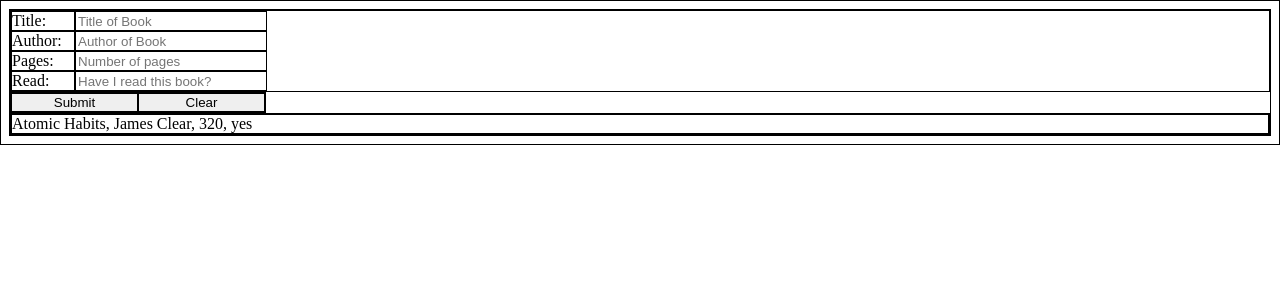
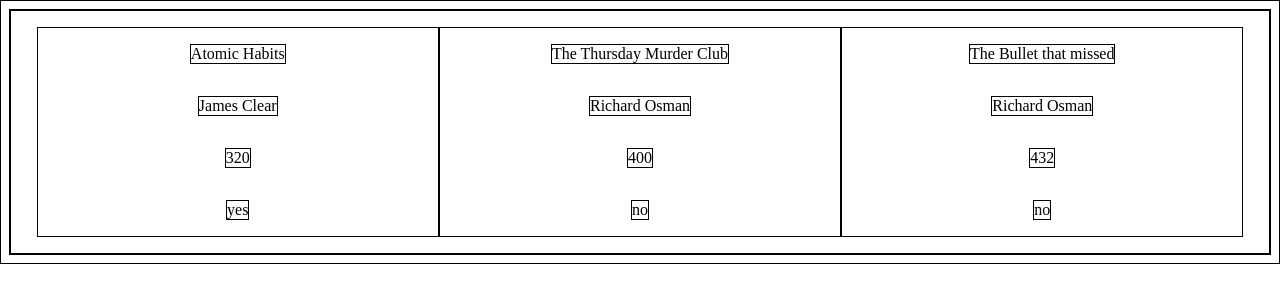
Before and after one commit to CaolanCode/Library, a plain HTML site: page index.html in a window 1280 px wide. Drawn offline with Linux system fonts and the light colour scheme.

Commit message:
display books in container

```diff
--- a/app.js
+++ b/app.js
@@ -1,4 +1,4 @@
-let myLibrary = [];
+let library = [];
 
 function Book(title, author, pages, read){
   this.title = title;
@@ -8,21 +8,36 @@ function Book(title, author, pages, read){
 }
 
 function addBookToLibrary(book){
-  myLibrary.push(book);
+  library.push(book);
 }
 
 const book1 = new Book("Atomic Habits", "James Clear", 320, "yes");
 addBookToLibrary(book1);
-console.log(myLibrary[0]);
+console.log(library[0]);
 const book2 = new Book("The Thursday Murder Club", "Richard Osman", 400, "no");
 addBookToLibrary(book2);
-console.log(myLibrary[1]);
+console.log(library[1]);
 const book3 = new Book("The Bullet that missed", "Richard Osman", 432, "no");
 addBookToLibrary(book3);
-console.log(myLibrary[2]);
+console.log(library[2]);
 
-const libraryContainer = document.querySelector(".library-container");
-const bookContainer = document.createElement("div");
-bookContainer.classList.add('bookContainer');
-bookContainer.textContent = `${book1.title}, ${book1.author}, ${book1.pages}, ${book1.read}`;
-libraryContainer.appendChild(bookContainer);
+
+for(let book in library){
+  const libraryContainer = document.getElementById('libraryContainer');
+  const bookContainer = document.createElement('div');
+  bookContainer.classList.add('bookContainer')
+  const title = document.createElement('p');
+  const author = document.createElement('p');
+  const pages = document.createElement('p');
+  const read = document.createElement('p');
+  title.textContent = library[book].title;
+  author.textContent = library[book].author;
+  pages.textContent = library[book].pages;
+  read.textContent = library[book].read;
+  bookContainer.appendChild(title);
+  bookContainer.appendChild(author);
+  bookContainer.appendChild(pages);
+  bookContainer.appendChild(read);
+  libraryContainer.appendChild(bookContainer);
+
+}
--- a/index.html
+++ b/index.html
@@ -5,9 +5,11 @@
     <meta http-equiv="X-UA-Compatible" content="IE=edge" />
     <meta name="viewport" content="width=device-width, initial-scale=1.0" />
     <link rel="stylesheet" href="style.css" />
+    <script defer src="app.js"></script>
     <title>Library</title>
   </head>
   <body>
+    <!--
     <div class="input-container">
       <label for="title">Title:</label>
       <input type="text" id="title" name="title" placeholder="Title of Book" />
@@ -37,7 +39,7 @@
       <button type="submit" id="submit">Submit</button>
       <button type="reset" id="clear">Clear</button>
     </div>
-    <div class="library-container"></div>
+    -->
+    <div id="libraryContainer"></div>
   </body>
-  <script src="app.js"></script>
 </html>
--- a/style.css
+++ b/style.css
@@ -2,6 +2,7 @@
   box-sizing: border-box;
   border: 1px black solid;
 }
+/*
 .input-container{
   display: grid;
   grid-template-columns: 5vw 15vw;
@@ -12,4 +13,14 @@
 }
 .button-container button{
   flex: 1;
+} */
+#libraryContainer{
+  padding: 2vh 2vw;
+  display: grid;
+  grid-template-columns: repeat(auto-fit, minmax(15vw, 1fr));
 }
+.bookContainer{
+  display: flex;
+  flex-direction: column;
+  align-items: center;
+}
```
